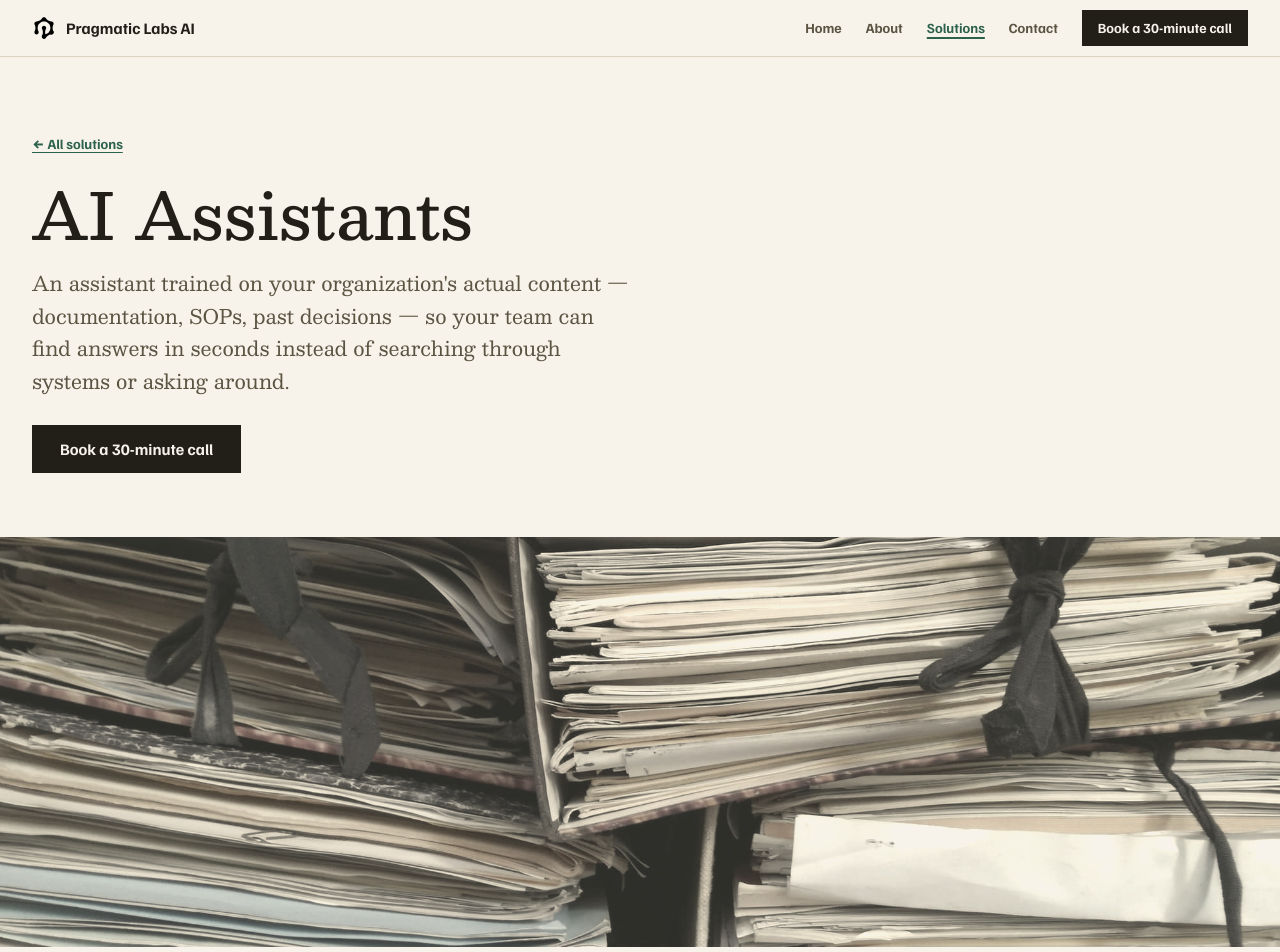
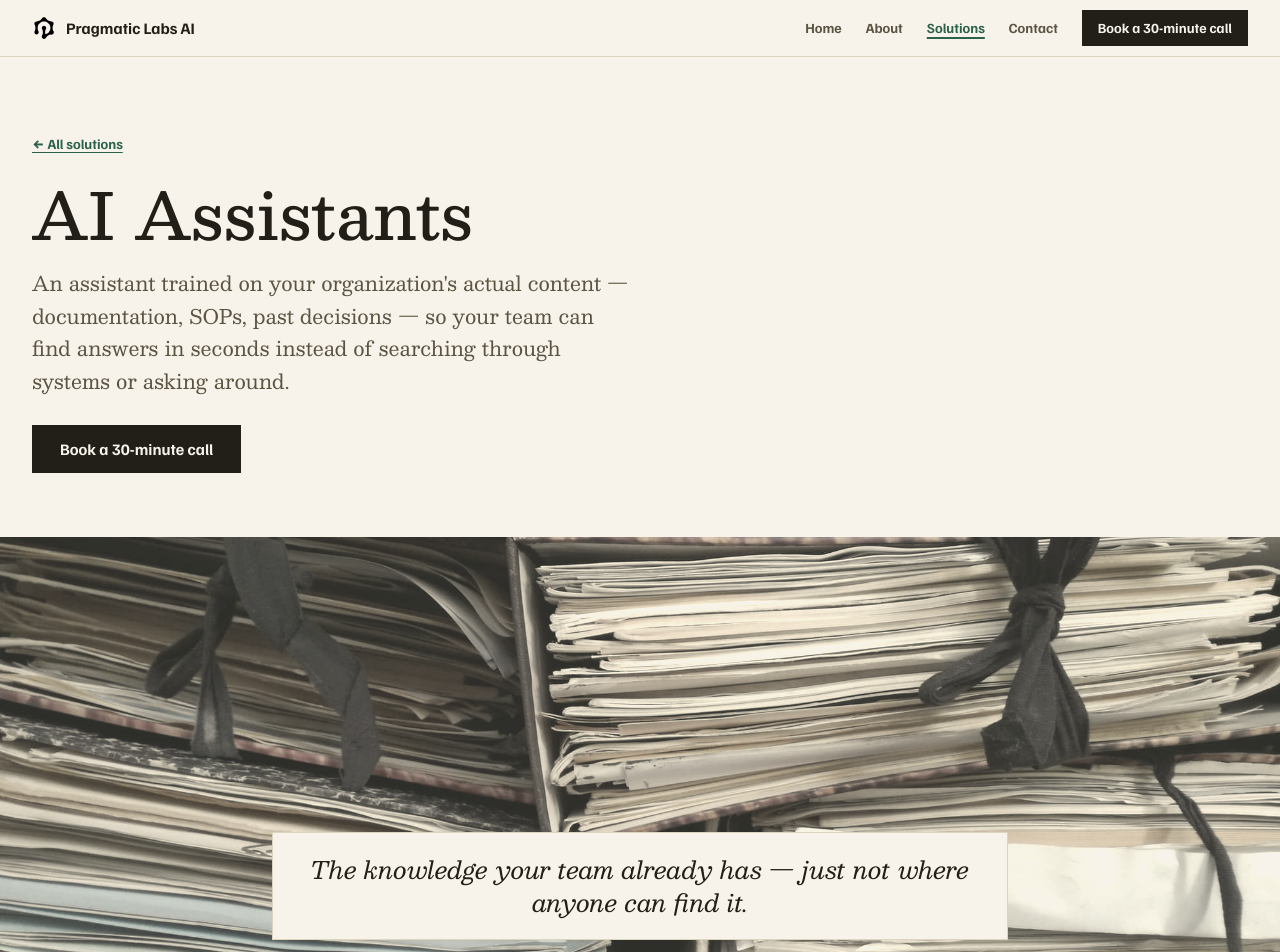
Before and after one commit to sasathepajic-ai/portfolio-orionix, a Next.js app: page /solutions/ai-assistants in a window 1280 px wide. Shown: the top 952 px of the page. Built offline with nearby package versions, Linux system fonts and the light colour scheme.

Commit message:
feat: enhance photo layout and captioning in SolutionDetail and PressPhoto components for improved visual clarity

```diff
--- a/src/app/solutions/[slug]/SolutionDetail.tsx
+++ b/src/app/solutions/[slug]/SolutionDetail.tsx
@@ -60,6 +60,9 @@ export function SolutionDetail({ solution }: Props) {
         </Container>
       </section>
 
+      {/* The customer's world, full width — and the line the picture is making,
+          set inside the frame like a subtitle: centred, low, on paper so it
+          never fights the photograph for legibility. */}
       {photo && (
         <section className="pt-12 md:pt-16">
           <PressPhoto
@@ -67,9 +70,9 @@ export function SolutionDetail({ solution }: Props) {
             alt={photo.alt}
             caption={photo.caption}
             aspect="band"
-            bleed
             sizes={BAND_SIZES}
             objectPosition={photo.objectPosition}
+            subtitle
           />
         </section>
       )}
--- a/src/components/ui/PressPhoto.tsx
+++ b/src/components/ui/PressPhoto.tsx
@@ -12,7 +12,7 @@ const ASPECT = {
   "16/10": "aspect-[16/10]",
   /* The band runs edge to edge up to 1600px — the width of our largest source.
      Past that it centers on the paper rather than upscaling into softness. */
-  band: "h-[clamp(15rem,32vw,26rem)] mx-auto max-w-[1600px]",
+  band: "h-[clamp(17rem,34vw,28rem)] mx-auto max-w-[1600px]",
 } as const;
 
 /** Bands never need more pixels than their cap. */
@@ -36,6 +36,30 @@ interface PressPhotoProps {
   bleed?: boolean;
   /** CSS object-position for the cover crop, e.g. "center 25%". */
   objectPosition?: string;
+  /**
+   * Set the caption INSIDE the frame — centred, low, like a subtitle on a
+   * screen — instead of leaving it as grey metadata underneath. Large Besley
+   * italic on a paper plate.
+   */
+  subtitle?: boolean;
+}
+
+/**
+ * The subtitle: the caption sits low and centred INSIDE the frame, the way a
+ * subtitle sits on a screen. It rides a flat paper plate — square, 1px rule —
+ * so the words never touch the photograph and legibility is guaranteed by
+ * construction. (A dark scrim is the usual trick and is unavailable here: the
+ * site has no dark surfaces.) Centring is what keeps the frame balanced; the
+ * same line parked in a corner reads lopsided.
+ */
+function Subtitle({ children }: { children: ReactNode }) {
+  return (
+    <figcaption className="absolute inset-x-0 bottom-4 z-10 flex justify-center px-4 md:bottom-8">
+      <span className="max-w-184 border border-rule bg-paper px-5 py-3 text-center font-serif text-lg italic leading-snug text-ink md:px-8 md:py-5 md:text-2xl">
+        {children}
+      </span>
+    </figcaption>
+  );
 }
 
 /**
@@ -56,11 +80,13 @@ export function PressPhoto({
   dense = false,
   bleed = false,
   objectPosition,
+  subtitle = false,
 }: PressPhotoProps) {
   const hasFile = src ? existsSync(path.join(process.cwd(), "public", src)) : false;
 
   return (
-    <figure className={className}>
+    /* `relative` when the caption is a subtitle: it is positioned inside the frame. */
+    <figure className={cn(subtitle && "relative", className)}>
       {hasFile ? (
         <div
           className={cn(
@@ -83,11 +109,21 @@ export function PressPhoto({
       ) : (
         <div role="img" aria-label={alt} className={cn("bg-paper-shade", ASPECT[aspect])} />
       )}
-      {/* On a full-bleed band the caption returns to the page grid — it is what
-          ties the band back to the column of type. */}
+      {/* Three ways a caption can sit.
+
+          Subtitle: centred low INSIDE the frame, the way a subtitle sits on a
+          screen. The line stops being metadata and becomes the thing the
+          picture is saying.
+
+          Bleed: it returns to the page grid — what ties a full-bleed band back
+          to the column of type.
+
+          Plain: grey metadata under the picture. */}
       {hasFile &&
         caption &&
-        (bleed ? (
+        (subtitle ? (
+          <Subtitle>{caption}</Subtitle>
+        ) : bleed ? (
           <Container size="wide">
             <Caption className="mt-3">{caption}</Caption>
           </Container>
--- a/src/lib/constants.ts
+++ b/src/lib/constants.ts
@@ -20,8 +20,14 @@ export const TRUSTED_BY = [
 ] as const;
 
 /* A documentary photo per solution — the customer's real, pre-AI world.
-   Keyed by slug; rendered on each /solutions/[slug] detail page via PressPhoto. */
-export const SOLUTION_PHOTOS: Record<string, { src: string; alt: string; caption: string; objectPosition?: string }> = {
+   Keyed by slug; rendered on each /solutions/[slug] detail page via PressPhoto.
+   The caption is the line that does the messaging work: on detail pages it is
+   lifted onto a paper plate over the band (`captionOnPlate`), not tucked
+   underneath as grey metadata. */
+export const SOLUTION_PHOTOS: Record<
+  string,
+  { src: string; alt: string; caption: string; objectPosition?: string }
+> = {
   "ai-assistants": {
     src: "/photos/files.jpg",
     alt: "Stacks of paper files and folders tied with ribbon",
```
Also changed, not shown: 1 other file (tests, documents, lock files or other folders).
